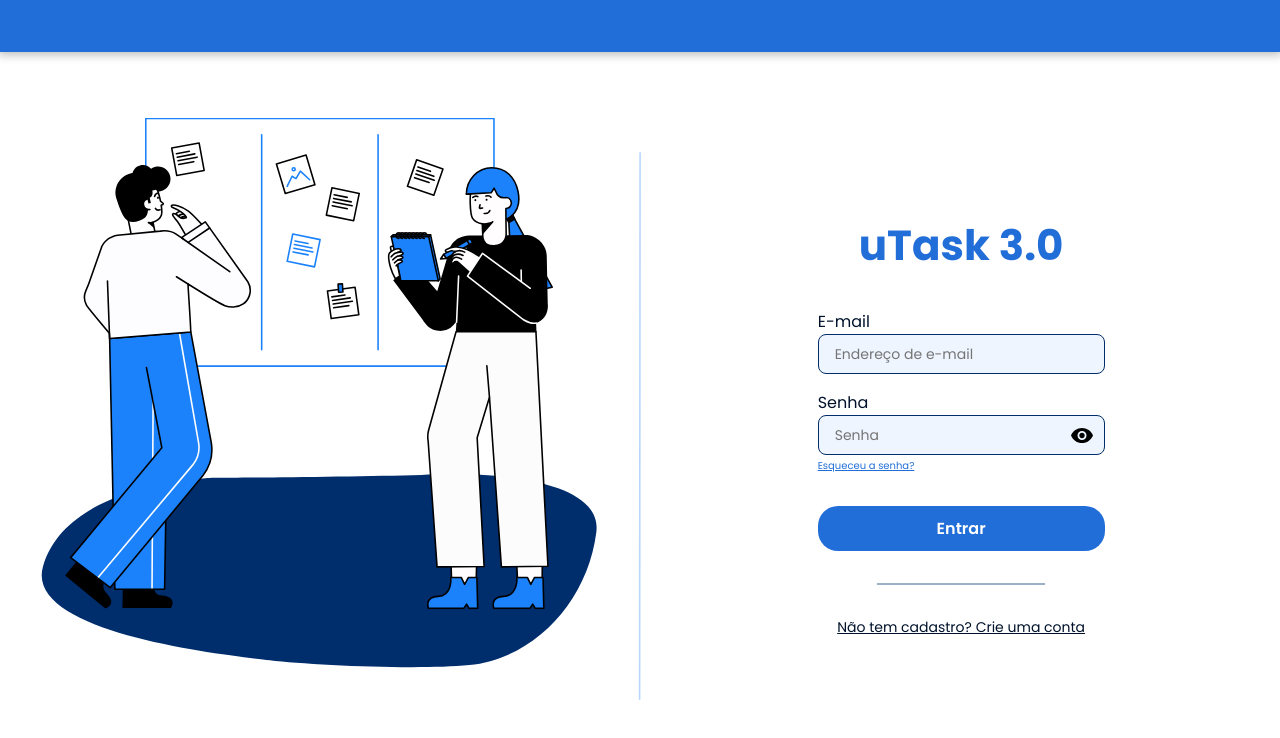
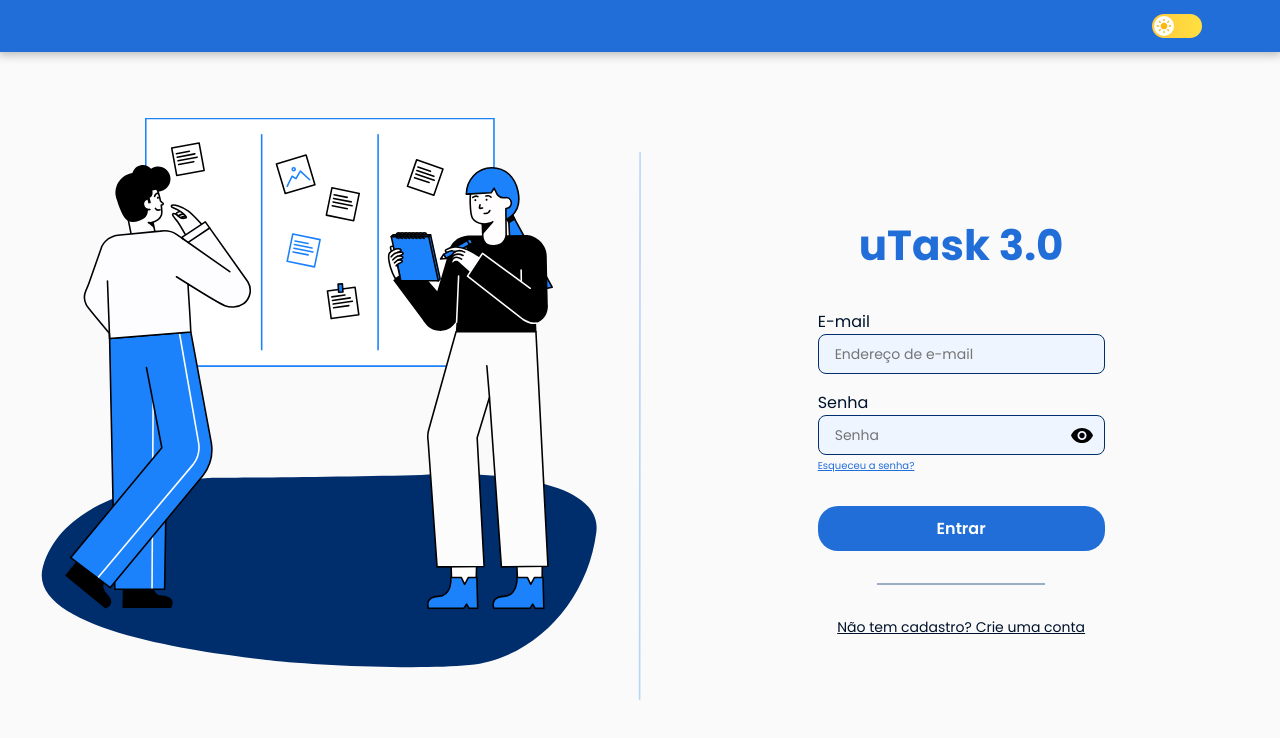
Before and after one commit to gustavolovizotto/Utask-Project, a React (Vite) app: page / in a window 1280 px wide. Shown: the top 738 px of the page. Built offline with nearby package versions, Linux system fonts and the light colour scheme.

Commit message:
Deixa a página de login com darkmode

```diff
--- a/src/components/loginForm/LoginForm.jsx
+++ b/src/components/loginForm/LoginForm.jsx
@@ -1,16 +1,17 @@
-import React, { useState } from 'react';
+import React from 'react';
 import styles from './loginForm.module.css';
 import { Link } from 'react-router-dom';
+import { useState } from 'react';
 
-export function LoginForm (){
+export function LoginForm({ isDarkMode }) {
     const [mostrarSenha, setMostrarSenha] = useState(true);
 
     const toggleSenha = () => {
         setMostrarSenha(!mostrarSenha);
     };
+
     return (
-
-        <form className={styles.form}>
+        <form className={`${styles.form} ${isDarkMode ? styles.dark : ''}`}>
             <span className={styles.logo}>uTask 3.0</span>
 
             <div className={styles.senha_wrapper}>
@@ -24,7 +25,6 @@ export function LoginForm (){
                     required
                 />
             </div>
-
 
             <div className={styles.senha_wrapper}>
                 <label className={styles.label} htmlFor="senha">Senha</label>
@@ -52,7 +52,6 @@ export function LoginForm (){
                 </button>
 
                 <a className={styles.esqueceu_senha} href="#">Esqueceu a senha?</a>
-
             </div>
 
             <button className={styles.entrar_btn} type="submit">Entrar</button>
@@ -65,5 +64,5 @@ export function LoginForm (){
                 Não tem cadastro? Crie uma conta
             </Link>
         </form>
-    )
+    );
 }
--- a/src/components/loginForm/loginForm.module.css
+++ b/src/components/loginForm/loginForm.module.css
@@ -1,4 +1,3 @@
-
 .content {
   flex: 1;
   display: flex;
@@ -57,6 +56,10 @@
   text-align: center;
 }
 
+.dark .crie_conta {
+  color: white;
+}
+
 .esqueceu_senha {
   color: #226ED8;
   font-family: Poppins;
@@ -73,6 +76,10 @@
   font-weight: 400;
 }
 
+.dark .label {
+  color: white;
+}
+
 .input {
   border-radius: 0.5rem;
   border: 1px solid #002D6C;
@@ -83,7 +90,12 @@
   font-family: Poppins;
   font-size: 0.875rem;
   display: flex;
+}
 
+.dark .input{
+  background: #333;
+  border: black;
+  color: #fff;
 }
 
 .input::placeholder {
--- a/src/login/Login.jsx
+++ b/src/login/Login.jsx
@@ -1,11 +1,20 @@
 import styles from './login.module.css';
 import { LoginForm } from '../components/loginForm/LoginForm';
+import { useState } from 'react';
+import { FirstHeader } from '../components/header/FirstHeader';
 
 export function Login() {
+  const [isDarkMode, setIsDarkMode] = useState(false);
+
+
+  const toggleDarkMode = () => {
+    setIsDarkMode(!isDarkMode);
+  };
 
   return (
-    <div className={styles.container}>
-      <div className={styles.header} />
+    <div className={`${styles.container} ${isDarkMode ? styles.dark : ''}`}>
+
+      <FirstHeader isDarkMode={isDarkMode} toggleDarkMode={toggleDarkMode} />
 
       <div className={styles.content}>
         <div className={styles.leftSide}>
@@ -22,7 +31,7 @@ export function Login() {
           alt="Divisor"
         />
 
-        <LoginForm />
+        <LoginForm isDarkMode={isDarkMode}/>
 
       </div>
     </div>
--- a/src/login/login.module.css
+++ b/src/login/login.module.css
@@ -4,14 +4,7 @@
     display: flex;
     flex-direction: column;
     overflow: hidden;
-}
-
-.header {
-    width: 100vw;
-    height: 3.25rem;
-    background: #226ED8;
-    box-shadow: 0px 0px 10px 2px rgba(0, 0, 0, 0.30);
-    flex-shrink: 0;
+    background: #FAFAFA;
 }
 
 .content {
@@ -44,3 +37,16 @@
     object-fit: fit;
     justify-content: center;
 }
+
+.container {
+    width: 100vw;
+    height: 100vh;
+    display: flex;
+    flex-direction: column;
+    overflow: hidden;
+    background: #FAFAFA;
+}
+
+.container.dark {
+    background: #222;
+}
```
Lines whose indentation alone changed are shown as unchanged.
